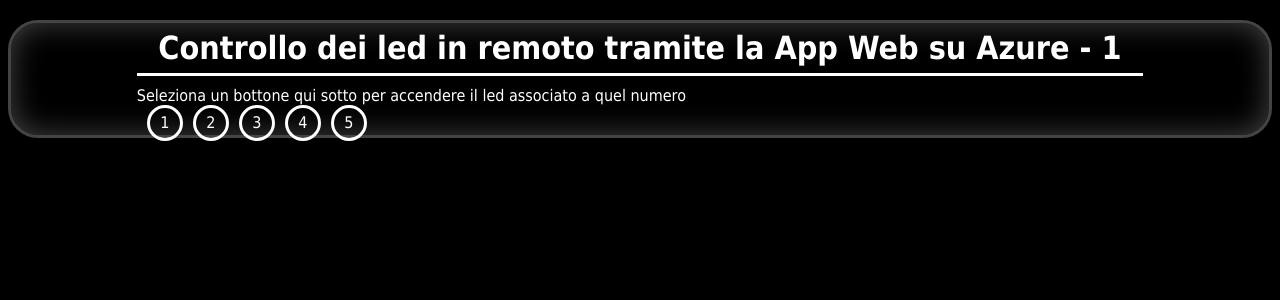
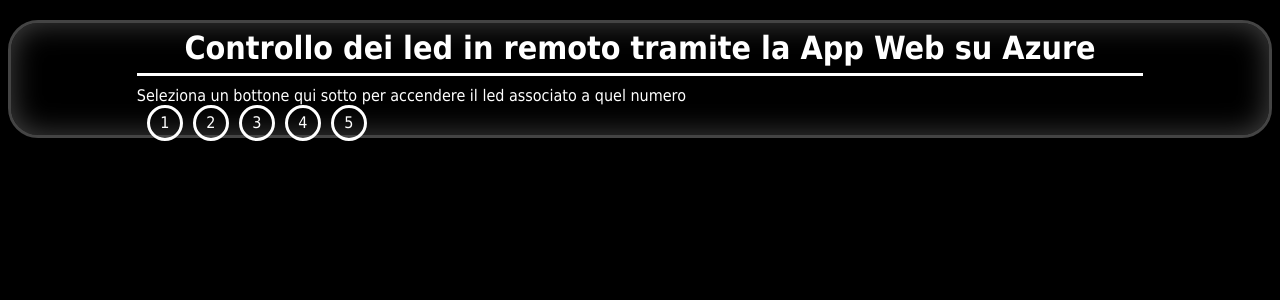
Before and after one commit to gcramarossa/AATDemoWithArduino, a PHP site: page / in a window 1280 px wide. Shown: the top 300 px of the page. Run offline with PHP 8.4, Linux system fonts and the light colour scheme.

Commit message:
Update index.php

```diff
--- a/index.php
+++ b/index.php
@@ -9,7 +9,7 @@
     </head>
     <body>
         <div id="container" class="arrotondato">
-            <h1>Controllo dei led in remoto tramite la App Web su Azure - 1</h1>
+            <h1>Controllo dei led in remoto tramite la App Web su Azure</h1>
             <p> Seleziona un bottone qui sotto per accendere il led associato a quel numero</p>
             <p>
                 <a href="#" id="bottone1">1</a>
```
